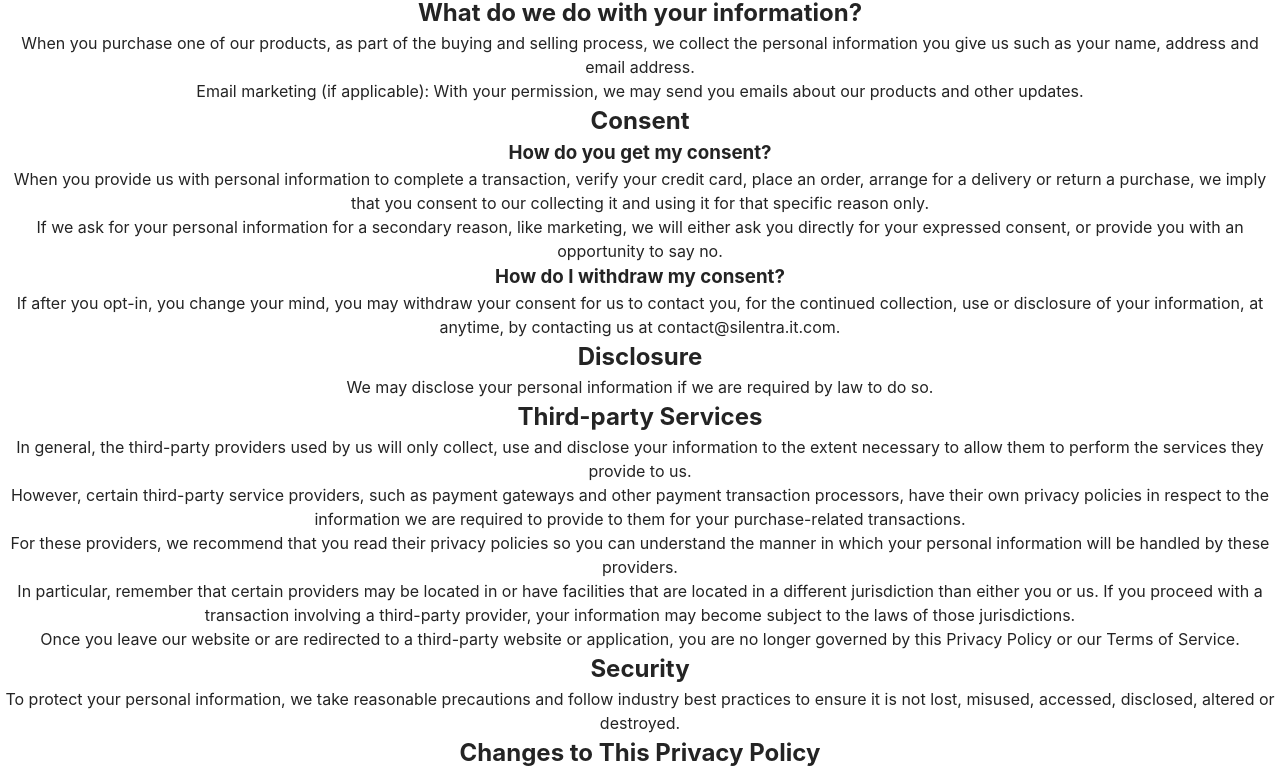
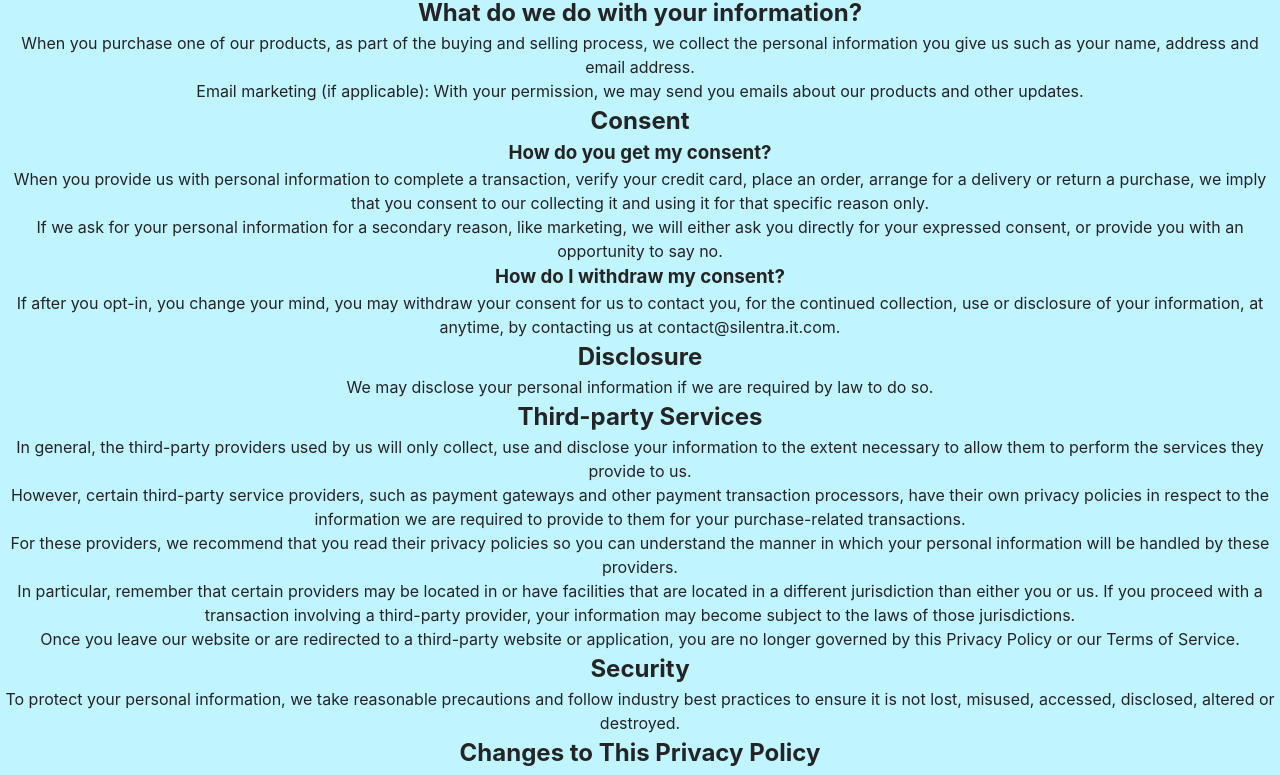
Before and after one commit to manilchuk/STP-13023, a website built with Vite: page src/privacy_policy.html in a window 1280 px wide. Shown: the part 83-858 px from the top of the page. Built offline with nearby package versions, Linux system fonts and the light colour scheme; a web font is replaced by a local one.

Commit message:
add base stiles

```diff
--- a/src/css/base.css
+++ b/src/css/base.css
@@ -75,6 +75,7 @@ body {
   min-height: 100vh;
   margin: 0;
   padding: 0;
+  background-color: #c0f4ff;
 }
 
 main {
```
